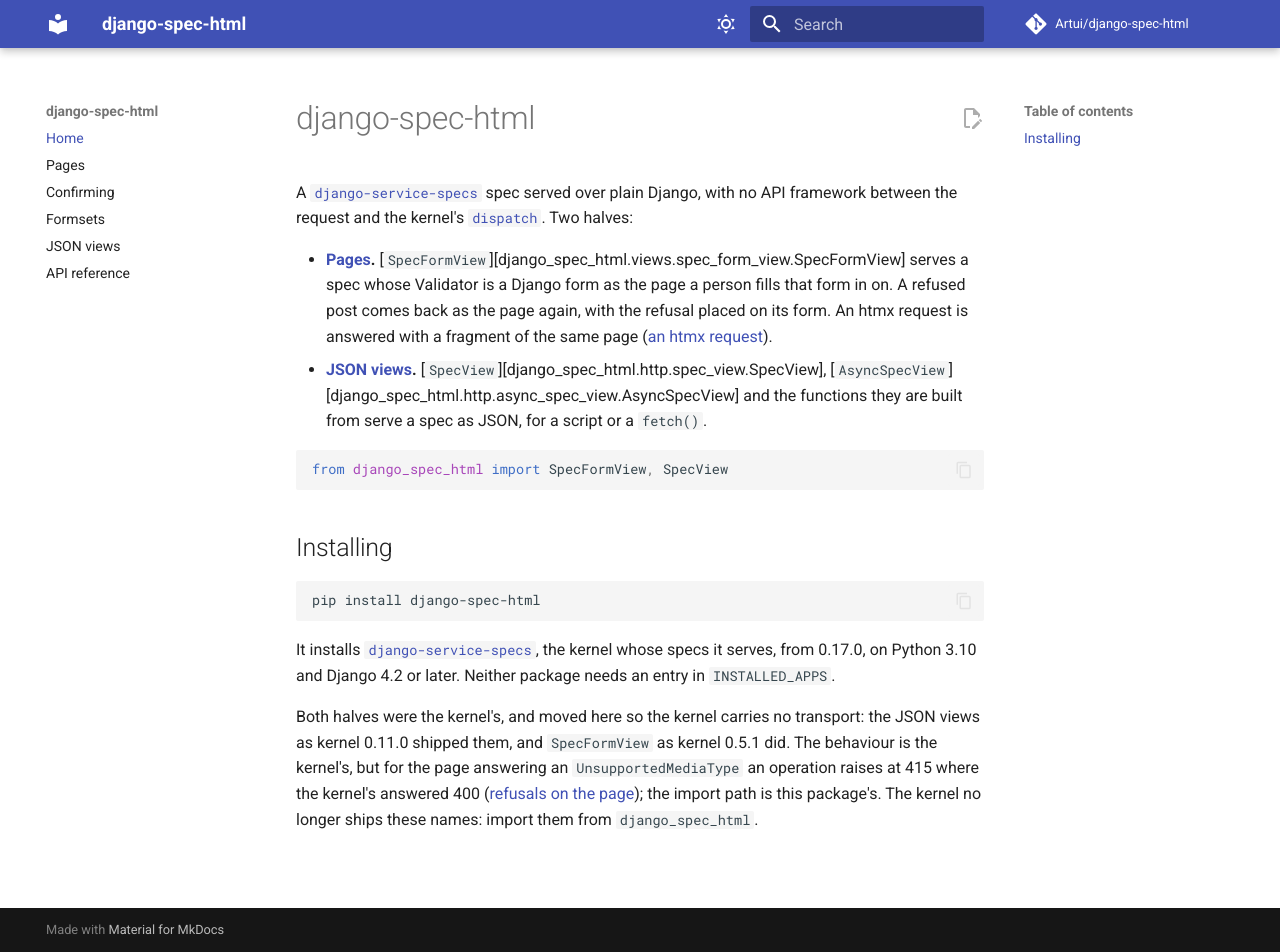
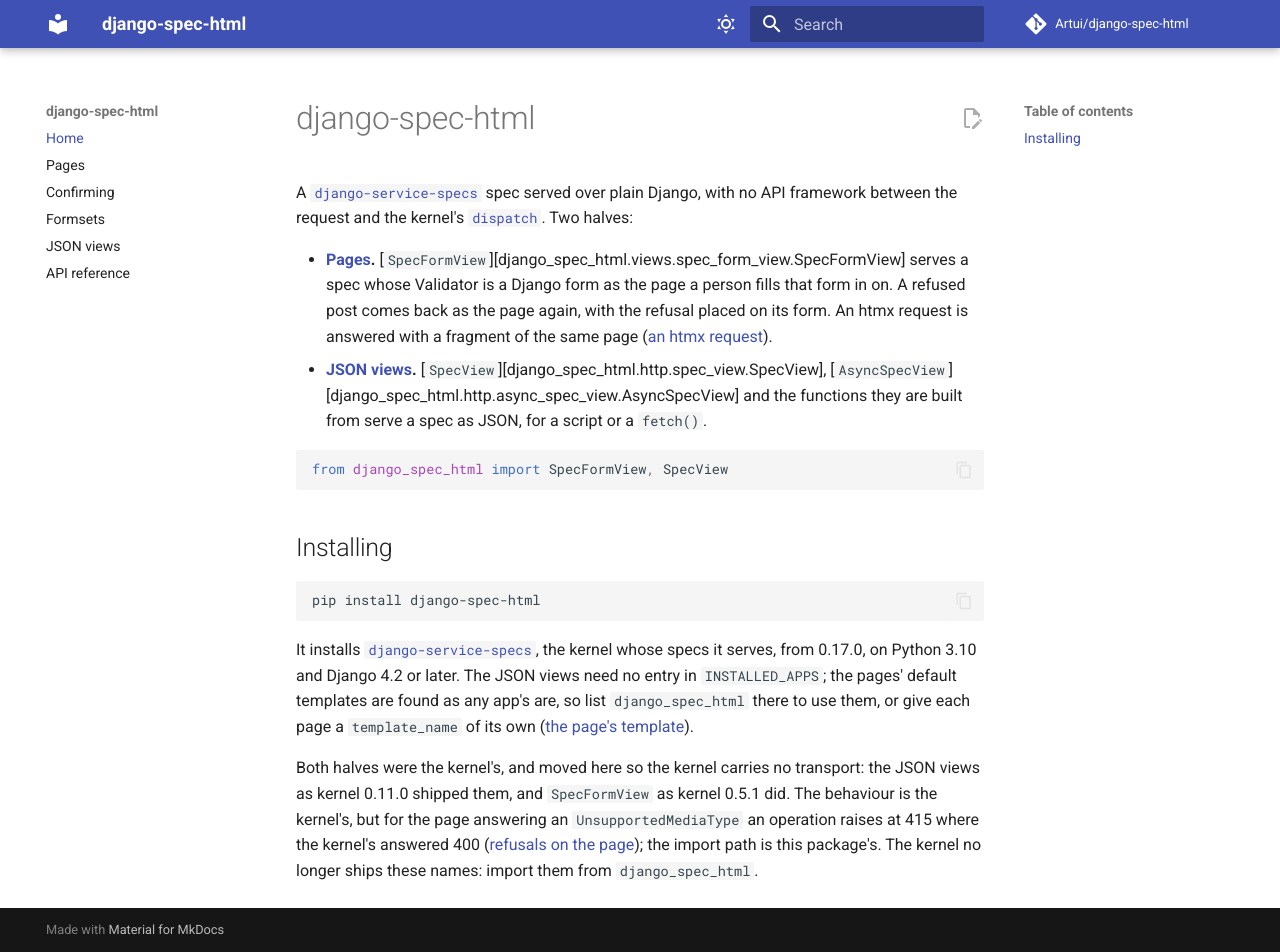
Before and after one commit to Artui/django-spec-html, an MkDocs documentation site: the page built from docs/index.md, in a window 1280 px wide and 952 px high. Built offline with MkDocs 1.6.1 and Material for MkDocs 9.7.7, drawn with Linux system fonts in a browser that asks for light colours; comment, search, counter and statistics services are not loaded.

Commit message:
Lane G integration: the INSTALLED_APPS claims, the templates in the layout, the CHANGELOG bullet
Co-Authored-By: Claude Opus 5.5 <noreply@anthropic.com>

````diff
--- a/docs/index.md
+++ b/docs/index.md
@@ -27,8 +27,10 @@ pip install django-spec-html
 ```
 
 It installs [`django-service-specs`](https://artui.github.io/django-service-specs/), the kernel whose specs it serves,
-from 0.17.0, on Python 3.10 and Django 4.2 or later. Neither package needs an
-entry in `INSTALLED_APPS`.
+from 0.17.0, on Python 3.10 and Django 4.2 or later. The JSON views need no
+entry in `INSTALLED_APPS`; the pages' default templates are found as any app's
+are, so list `django_spec_html` there to use them, or give each page a
+`template_name` of its own ([the page's template](pages.md#the-pages-template)).
 
 Both halves were the kernel's, and moved here so the kernel carries no
 transport: the JSON views as kernel 0.11.0 shipped them, and `SpecFormView`
````
Also changed, not shown: CHANGELOG.md (+13 -0 lines), CLAUDE.md (+3 -1 lines), README.md (+3 -1 lines), 1 other file.
